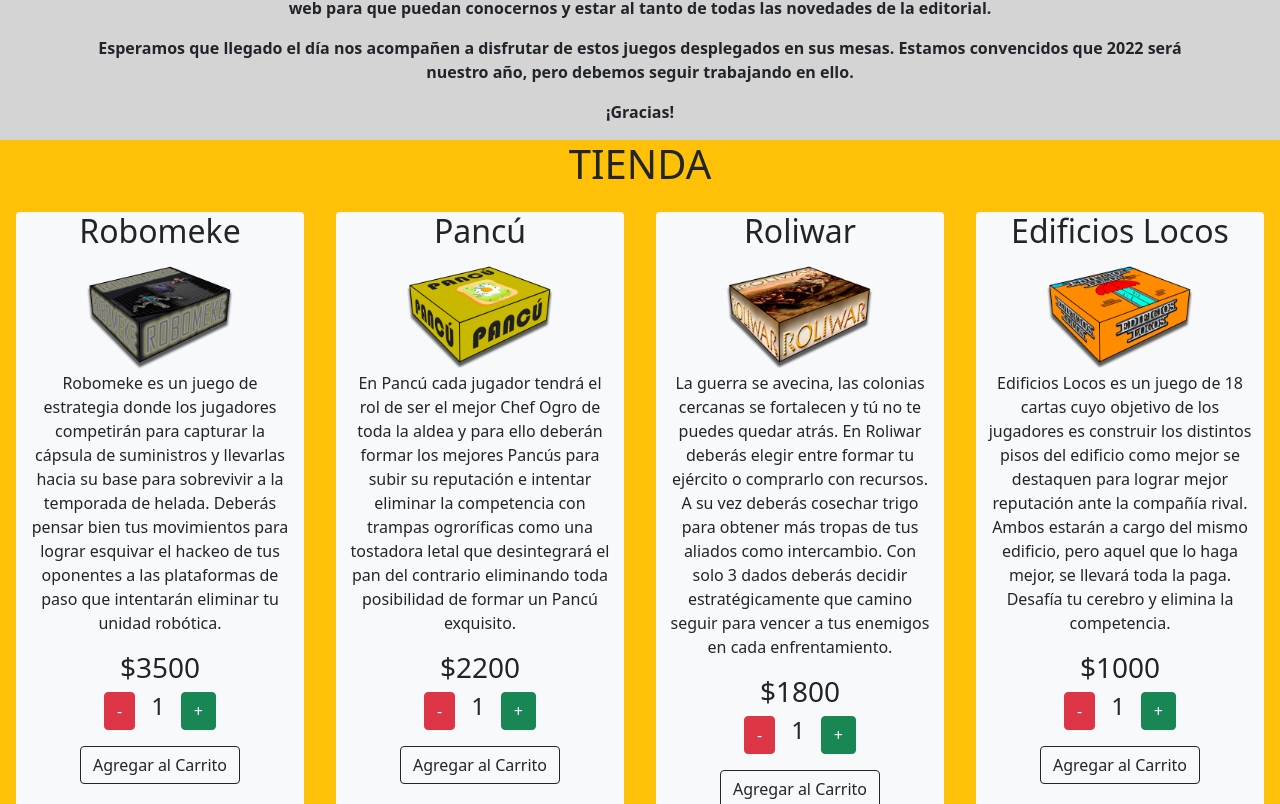
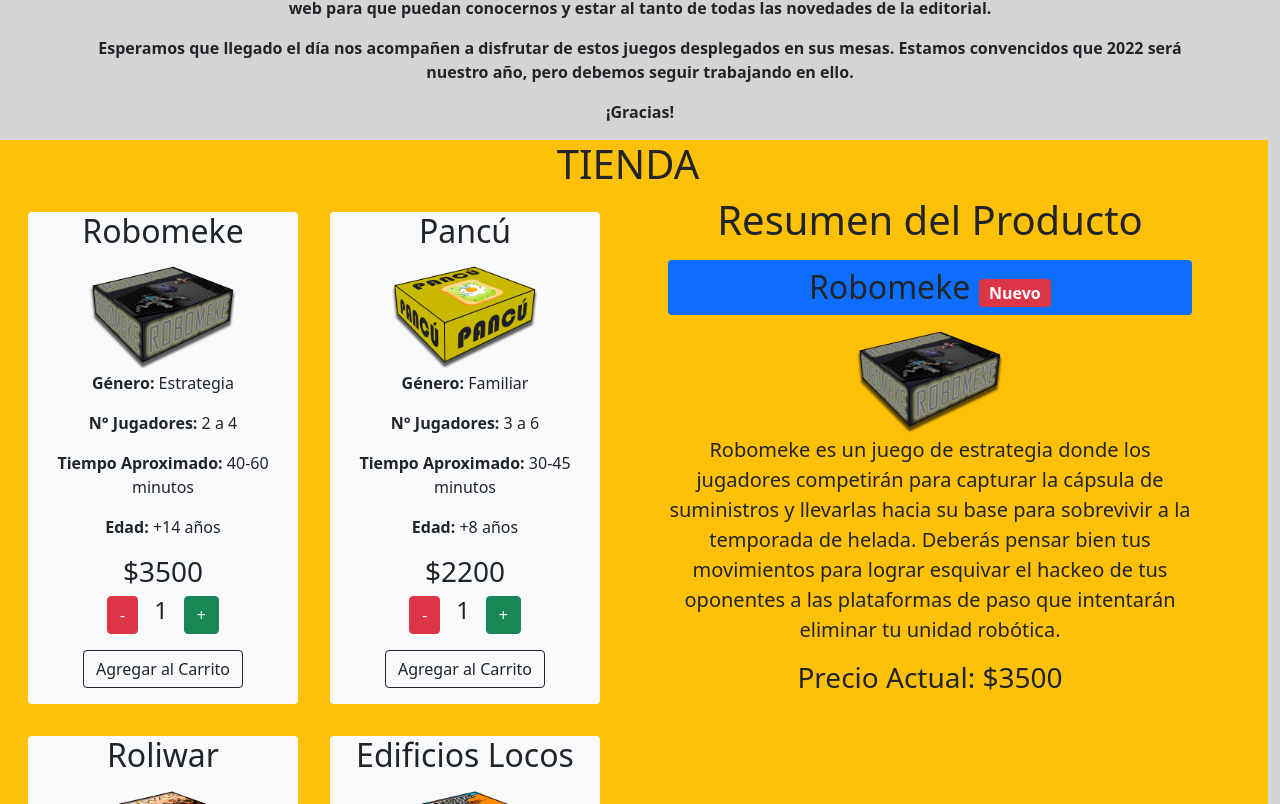
Before and after one commit to JoaquinCarre/equinoccio-ludico-carre, a React (Create React App) app: page / in a window 1280 px wide. Shown: the part 476-1280 px from the top of the page. Built offline with nearby package versions, Linux system fonts and the light colour scheme.

Commit message:
Agregando detalle del producto

```diff
--- a/src/components/Item.js
+++ b/src/components/Item.js
@@ -5,13 +5,16 @@ import logo2 from '../images/cajaPancú.png'
 import logo3 from '../images/cajaRoliwar.png'
 import logo4 from '../images/cajaEdificiosLocos.png'
 
-const Item = ({ id, title, pos, description, price}) => {
+const Item = ({ id, title, pos, genre, minPlayers, maxPlayers, time, age, price}) => {
   const listLogos = [logo1, logo2, logo3, logo4]
   return (
     <div key={id} className='col bg-light rounded m-3'>
       <h2>{title}</h2>
       <img width={150} src={listLogos[pos-1]} alt={id} />
-      <p>{description}</p>
+      <p><strong>Género: </strong>{genre}</p>
+      <p><strong>N° Jugadores: </strong>{minPlayers} a {maxPlayers}</p>
+      <p><strong>Tiempo Aproximado: </strong>{time}</p>
+      <p><strong>Edad: </strong>{age} años</p>
       <h3>${price}</h3>
       <ItemCount stock={5} initial={1} onAdd={(n)=>alert('Agregadas ' + n + ' unidades')}/>
     </div>
--- /dev/null
+++ b/src/components/ItemDetail.js
@@ -0,0 +1,16 @@
+import React from 'react';
+import logo1 from '../images/cajaRobomeke.png';
+
+const ItemDetail = ({item}) => {
+  return (
+    <div key={item.id} className='col rounded m-3'>
+      <h2 className='p-2 mb-2 bg-primary rounded'>{item.title} <span className='badge bg-danger fs-6'>Nuevo</span></h2>
+      <img width={150} src={logo1} alt={item.id} />
+      <p className='lead'>{item.description}</p>
+      <h3>Precio Actual: ${item.price}</h3>
+    </div>
+
+  )
+}
+
+export default ItemDetail
--- /dev/null
+++ b/src/components/ItemDetailContainer.js
@@ -0,0 +1,43 @@
+import React, {useState} from 'react';
+import boardGames from '../boardGames.json';
+import ItemDetail from './ItemDetail';
+
+const getItem = () => {
+
+    const itemDetailed = new Promise((resolve, reject) => {
+        setTimeout(()=>{resolve(boardGames[0]);}, 2000);
+    });
+
+    return itemDetailed;
+}
+
+const ItemDetailContainer = () => {
+  const [isLoadingDet, setIsLoadingDet] = useState(true);
+  const [itemDet, setItemDet] = useState ([]);
+
+  getItem().then((respo)=>{
+    console.log(respo);
+    setItemDet (respo);
+    setIsLoadingDet(false);
+  });
+
+  return (
+    <div className='col'>{ isLoadingDet ?
+        <div>
+            <h2 className='fs-1'>Resumen del Producto</h2>
+            <span className='d-block'>CARGANDO...</span>
+            <img width={200} src="https://cutewallpaper.org/21/loading-gif-transparent-background/Bee-Hollow-Farm-beekeeping-classes-and-events-near-Schodack-.gif" alt="loading Icon" />
+        </div>
+        :
+        <div>
+            <h2 className='fs-1'>Resumen del Producto</h2>
+            <div className="container-fluid bg-warning">
+            <ItemDetail item={itemDet} />
+        </div>
+      </div>
+    }
+    </div>
+  )
+}
+
+export default ItemDetailContainer
--- a/src/components/ItemList.js
+++ b/src/components/ItemList.js
@@ -3,12 +3,16 @@ import Item from './Item'
 
 const ItemList = ({item}) => {
   return (
-    <div className='row'>
-      {item.map (({ id , title, pos , description, price})=>(
+    <div className='row col'>
+      {item.map (({ id , title, pos , genre, minPlayers, maxPlayers, time, age, price})=>(
         <Item id={id}
         title={title}
         pos = {pos}
-        description={description}
+        genre={genre}
+        minPlayers={minPlayers}
+        maxPlayers={maxPlayers}
+        time={time}
+        age={age}
         price={price}/>
       ))}
     </div>
--- a/src/components/ItemListContainer.js
+++ b/src/components/ItemListContainer.js
@@ -1,6 +1,7 @@
 import React, {useState} from 'react';
 import ItemList from './ItemList';
 import boardGames from '../boardGames.json'
+import ItemDetailContainer from './ItemDetailContainer';
 
 const ItemListContainer = ({greeting}) => {
   const [list, setList] = useState([]);
@@ -27,9 +28,10 @@ const ItemListContainer = ({greeting}) => {
     :
       <div>
         <div>{greeting}</div>
-        <div className="container-fluid bg-warning">
+        <div className="container-fluid bg-warning row">
           <h2 className='fs-1'>TIENDA</h2>
           <ItemList item={list} />
+          <ItemDetailContainer />
         </div>
       </div>
     }
```
